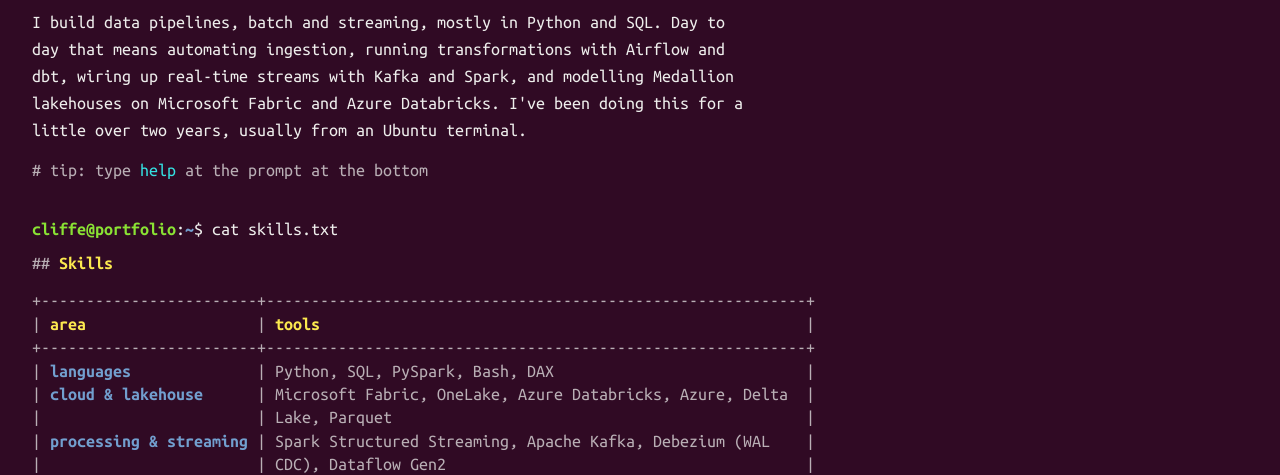
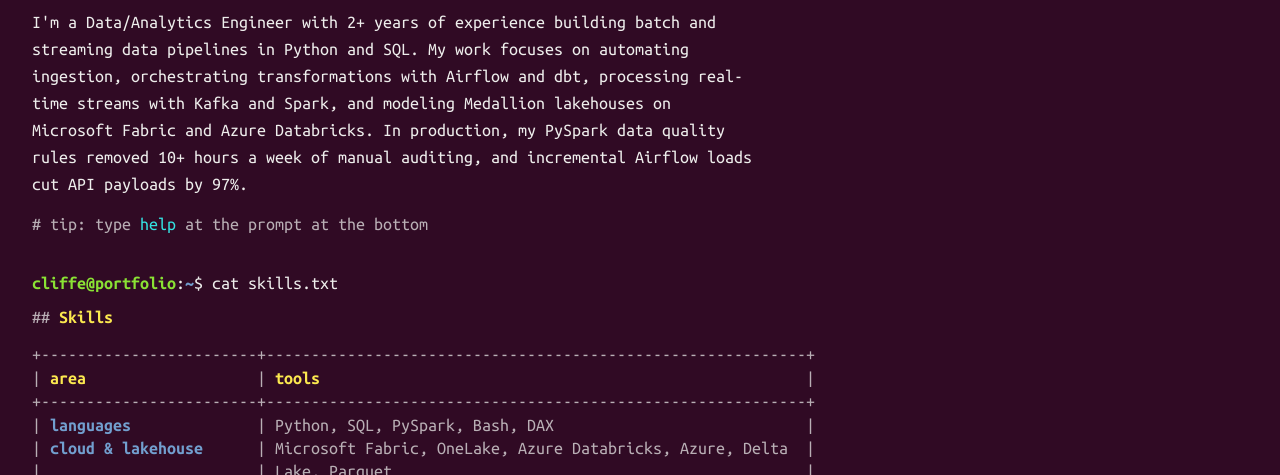
Before and after one commit to Cliffe16/portfolio, a plain HTML site: page index.html in a window 1280 px wide. Shown: the part 282-757 px from the top of the page. Drawn offline with Linux system fonts and the light colour scheme.

Commit message:
Strengthen whoami summary and add Bing site verification
Co-Authored-By: Claude Opus 5.5 <noreply@anthropic.com>

```diff
--- a/index.html
+++ b/index.html
@@ -9,6 +9,7 @@
     <!-- SEO & Open Graph Tags for LinkedIn / WhatsApp / Discord Previews -->
     <meta name="description" content="Cliffe Oluoch Okoth — Data Engineer (DP-700 & DP-750) building Microsoft Fabric lakehouses, PySpark/Kafka CDC streams, and Airflow/dbt ELT pipelines.">
     <meta name="google-site-verification" content="qm9GjUgP5RASxOoCawvR8LS6mDdSEK4QkyxUgVYlguc" />
+    <meta name="msvalidate.01" content="02E45A4A4793D719096215BDFB63E685" />
     <link rel="canonical" href="https://cliffeokoth.site/">
     <link rel="alternate" type="text/markdown" href="https://cliffeokoth.site/llms.txt" title="LLM Context">
     <meta name="theme-color" content="#222222">
@@ -594,7 +595,7 @@
 | |_| | | . \  | |_| |   | |   |  _  |
  \___/  |_|\_\  \___/    |_|   |_| |_|</pre>
                 <h1 class="idline" id="name">Cliffe Oluoch Okoth <span class="sep">|</span> <span class="g">Data Engineer</span> <span class="sep">|</span> DP-700 &middot; DP-750 <span class="sep">|</span> Nairobi, Kenya</h1>
-                <p>I build data pipelines, batch and streaming, mostly in Python and SQL. Day to day that means automating ingestion, running transformations with Airflow and dbt, wiring up real-time streams with Kafka and Spark, and modelling Medallion lakehouses on Microsoft Fabric and Azure Databricks. I've been doing this for a little over two years, usually from an Ubuntu terminal.</p>
+                <p>I'm a Data/Analytics Engineer with 2+ years of experience building batch and streaming data pipelines in Python and SQL. My work focuses on automating ingestion, orchestrating transformations with Airflow and dbt, processing real-time streams with Kafka and Spark, and modeling Medallion lakehouses on Microsoft Fabric and Azure Databricks. In production, my PySpark data quality rules removed 10+ hours a week of manual auditing, and incremental Airflow loads cut API payloads by 97%.</p>
                 <p class="dim tip"># tip: type <code>help</code> at the prompt at the bottom</p>
             </div>
         </section>
```
